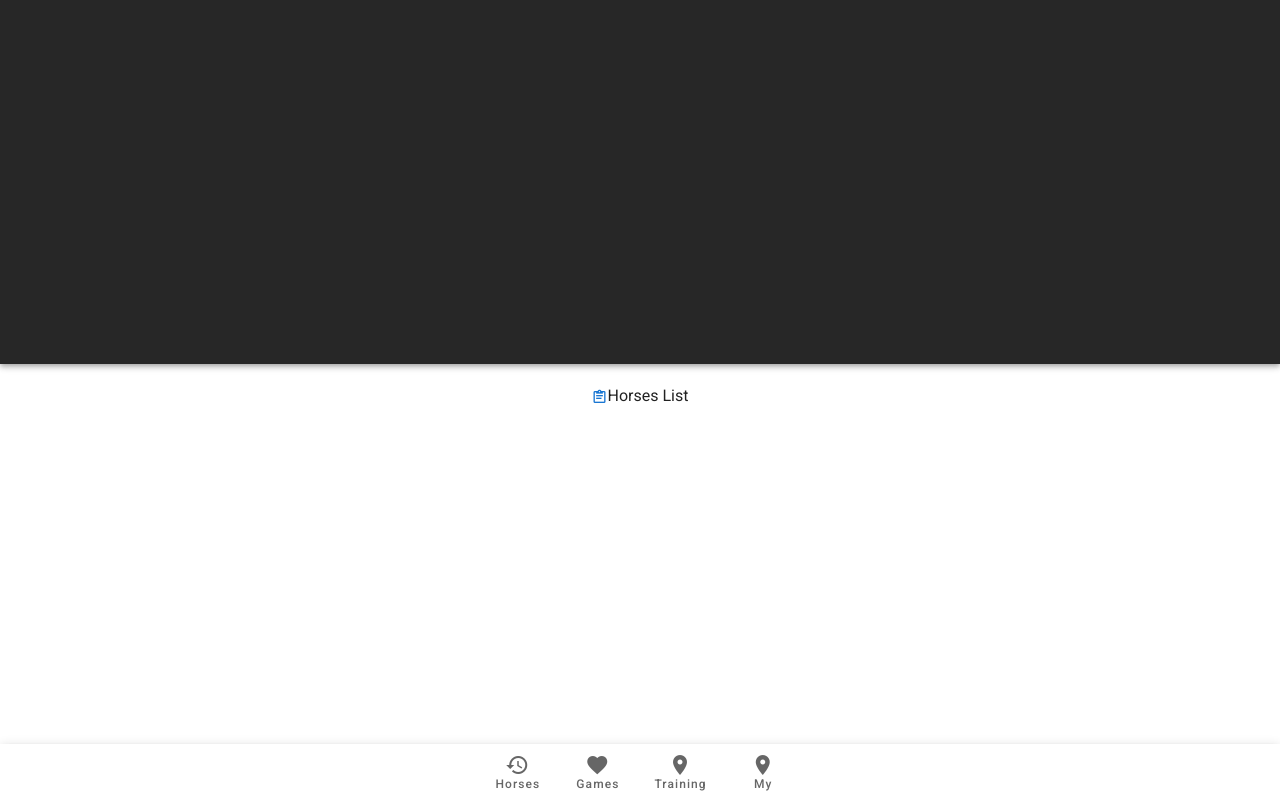
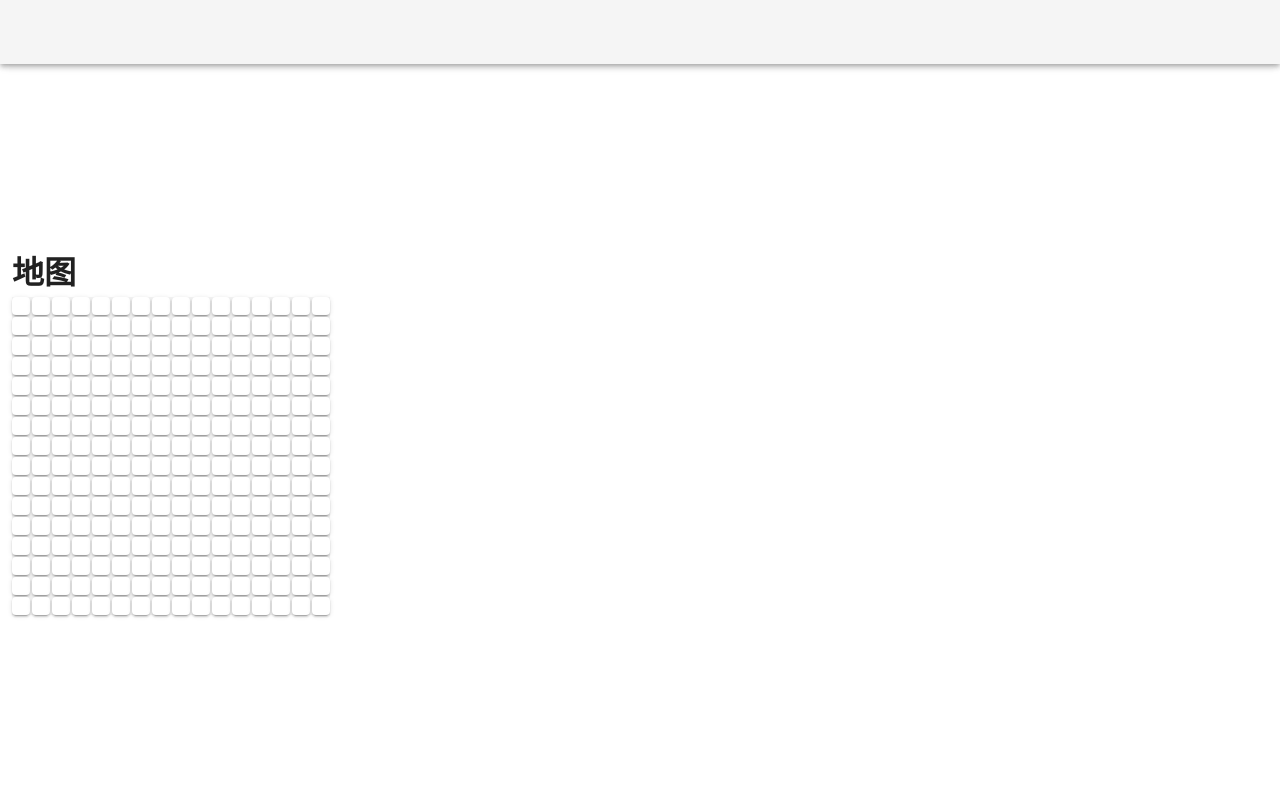
Before and after one commit to JHDsoftware/chio-bear-manager, a Vue app: page / in a window 1280 px wide. Built offline with nearby package versions, Linux system fonts and the light colour scheme.

Commit message:
Update Looper.js

```diff
--- a/src/App.vue
+++ b/src/App.vue
@@ -1,7 +1,11 @@
 <template>
-  <v-expand-transition>
-    <router-view/>
-  </v-expand-transition>
+
+  <v-app>
+    <v-app-bar app></v-app-bar>
+    <v-main>
+      <router-view/>
+    </v-main>
+  </v-app>
 </template>
 <script>
   export default {
--- /dev/null
+++ b/src/modules/randomUtils.js
@@ -0,0 +1,3 @@
+export function getRandomInt(max) {
+    return Math.floor(Math.random() * max);
+}
--- a/src/page/GameRender.vue
+++ b/src/page/GameRender.vue
@@ -1,10 +1,47 @@
 <template>
-  <div></div>
+  <v-container fluid class="fill-height">
+    <div>
+      <h1>地图</h1>
+      <div style="background: #f6f6f6">
+        <div style="display: grid;
+    grid-template-columns:repeat(16,18px);
+     grid-template-rows: repeat(16,18px);
+     grid-gap: 2px">
+          <v-card :key="i"
+                  style="width: 100%;height: 100%"
+                  v-for="i in mapSizeX*mapSizeY">
+
+          </v-card>
+        </div>
+      </div>
+    </div>
+
+
+  </v-container>
+
 </template>
 
 <script>
 export default {
-  name: "GameRender"
+  name: "GameRender",
+  data: function () {
+    return {
+      mapSizeX: 16,
+      mapSizeY: 16,
+      mapInfo: []
+    };
+  },
+  methods: {
+    generateMap() {
+
+    },
+    fromIndexToXY(index){
+      return [index%this.mapSizeX,index/this.mapSizeY]
+    },
+    getNextPossibleSlot(currentIndex = 0) {
+
+    }
+  }
 }
 </script>
 
--- a/src/router/index.js
+++ b/src/router/index.js
@@ -1,14 +1,15 @@
 import Vue from 'vue'
 import VueRouter from 'vue-router'
-import Home from '../views/Home.vue'
+import GameRender from "@/page/GameRender";
 
 Vue.use(VueRouter)
 
 const routes = [
+
     {
         path: '/',
         name: 'Home',
-    component: Home
+        component: GameRender
     },
     {
         path: '/about',
@@ -17,11 +18,6 @@ const routes = [
         // this generates a separate chunk (about.[hash].js) for this route
         // which is lazy-loaded when the route is visited.
         component: () => import(/* webpackChunkName: "about" */ '../views/About.vue')
-  },
-  {
-    path: '/horses',
-    name: 'Horses',
-    component: () => import('../page/Horses.vue')
     }
 ]
 
```
Also changed, not shown: src/page/gameRender/Looper.js (+3 -13 lines). Lines whose indentation alone changed are shown as unchanged.
